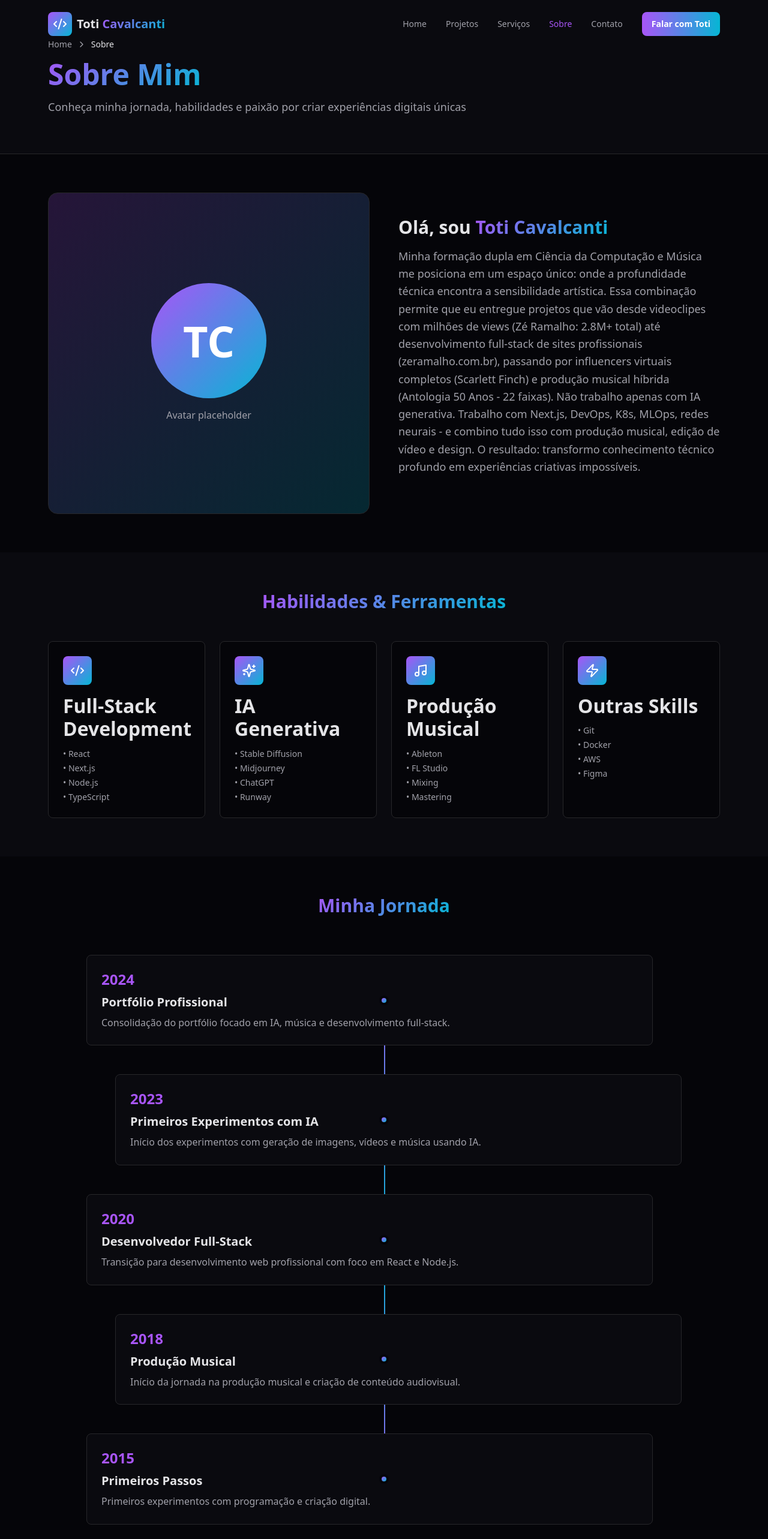
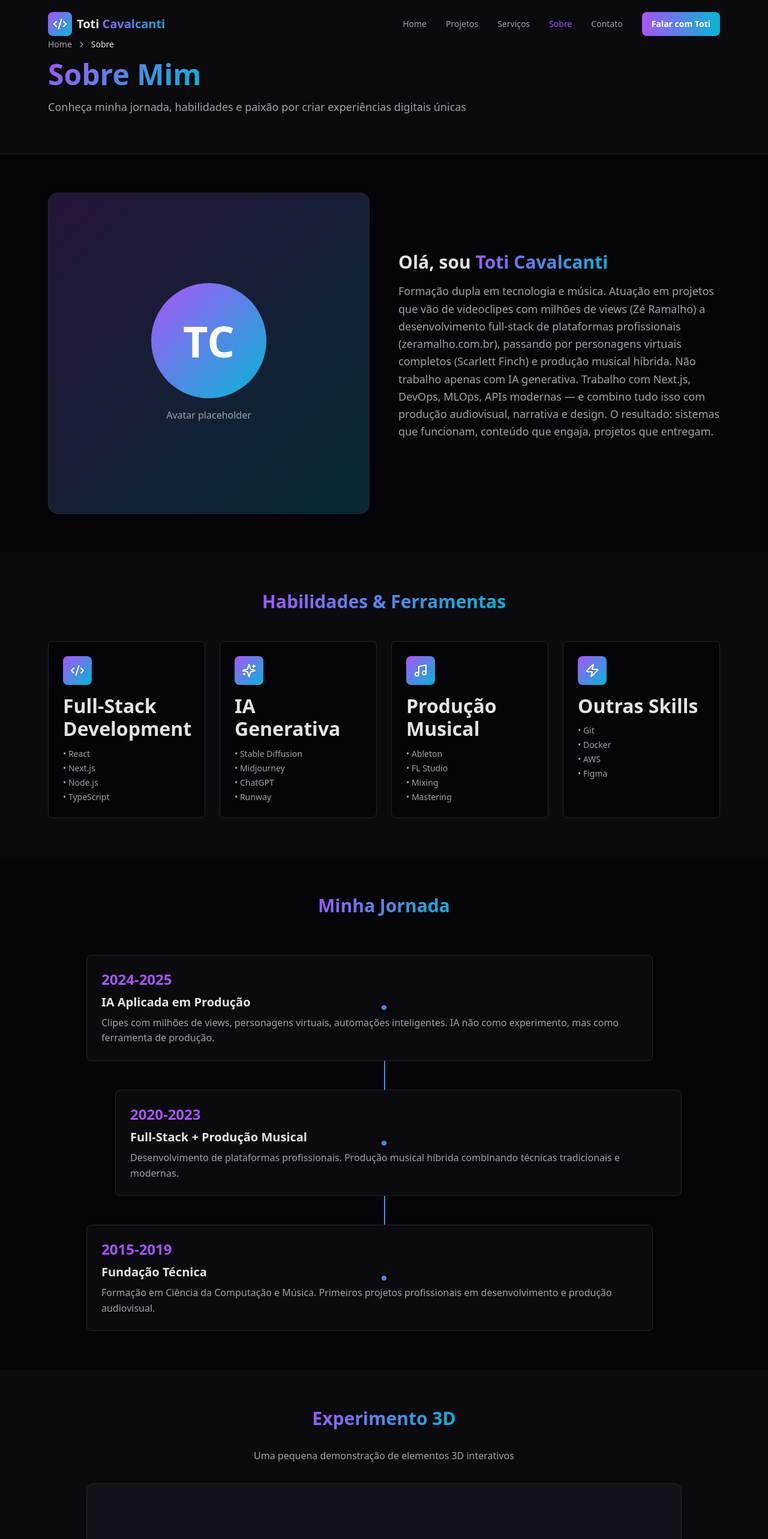
Before and after one commit to toticavalcanti/toti-portfolio, a Next.js app: page /sobre in a window 1280 px wide. Shown: the top 2566 px of the page at 60% size. Built offline with nearby package versions, Linux system fonts and the light colour scheme.

Commit message:
feat: add Hero, CTA, and Stats sections along with mock data for portfolio content.

```diff
--- a/src/components/CTASection.tsx
+++ b/src/components/CTASection.tsx
@@ -22,18 +22,18 @@ export default function CTASection() {
           className="text-center max-w-3xl mx-auto"
         >
           <h2 className="text-3xl sm:text-4xl md:text-5xl font-bold mb-4 sm:mb-5 md:mb-6">
-            Vamos conversar sobre{' '}
-            <span className="gradient-text">seu projeto</span>?
+            Vamos Conversar Sobre{' '}
+            <span className="gradient-text">Seu Projeto</span>
           </h2>
           <p className="text-base sm:text-lg md:text-xl text-foreground-secondary mb-6 sm:mb-7 md:mb-8">
-            Conte o que você precisa. Eu respondo rápido e com proposta clara.
+            Explique sua necessidade. Avalio e retorno com proposta clara.
           </p>
 
           <div className="flex flex-col sm:flex-row flex-wrap gap-3 sm:gap-4 justify-center">
             <Button size="md" asChild>
               <Link href="https://wa.me/5511999999999" target="_blank">
                 <MessageCircle size={20} className="mr-2" />
-                Falar no WhatsApp
+                Iniciar Conversa
               </Link>
             </Button>
             <Button size="md" variant="outline" asChild>
--- a/src/components/HeroSection.tsx
+++ b/src/components/HeroSection.tsx
@@ -31,7 +31,7 @@ export default function HeroSection() {
               className="inline-block mb-3 sm:mb-4 px-3 sm:px-4 py-1.5 sm:py-2 rounded-full bg-primary/10 border border-primary/20"
             >
               <span className="text-xs sm:text-sm font-medium text-primary">
-                ✨ Criador Híbrido | Tech + Arte + IA
+                ⚡ Engenheiro × Criador × Diretor Técnico
               </span>
             </motion.div>
 
@@ -41,9 +41,9 @@ export default function HeroSection() {
               transition={{ delay: 0.4, duration: 0.6 }}
               className="text-4xl sm:text-5xl md:text-6xl lg:text-7xl font-bold mb-4 sm:mb-5 md:mb-6 leading-tight"
             >
-              Transformando{' '}
-              <span className="gradient-text">Impossível</span>
-              {' '}em Realidade
+              Sistemas Inteligentes.{' '}
+              <span className="gradient-text">Conteúdo Impossível.</span>
+              {' '}Resultados Reais.
             </motion.h1>
 
             <motion.p
@@ -52,8 +52,7 @@ export default function HeroSection() {
               transition={{ delay: 0.6, duration: 0.6 }}
               className="text-base sm:text-lg md:text-xl text-foreground-secondary mb-6 sm:mb-7 md:mb-8 max-w-2xl leading-relaxed"
             >
-              Desenvolvimento full-stack, videoclipes com IA (2.8M+ views),
-              influencers virtuais e produção musical. Do código à criatividade.
+              Desenvolvimento full-stack, automação inteligente e produção audiovisual generativa. Mais de uma década construindo, testando e entregando projetos que integram código, IA e criação.
             </motion.p>
 
             <motion.div
@@ -64,12 +63,12 @@ export default function HeroSection() {
             >
               <Button size="md" asChild>
                 <Link href="/portfolio">
-                  Ver projetos <ArrowRight size={20} className="ml-2" />
+                  Projetos Realizados <ArrowRight size={20} className="ml-2" />
                 </Link>
               </Button>
               <Button size="md" variant="outline" asChild>
                 <Link href="/contato">
-                  Falar no WhatsApp
+                  Iniciar Conversa
                 </Link>
               </Button>
             </motion.div>
@@ -89,10 +88,10 @@ export default function HeroSection() {
                     <Play size={32} className="text-white ml-1" />
                   </div>
                   <p className="text-foreground font-semibold mb-1">
-                    Prova real de autoridade em IA
+                    Vídeo criado com avatar digital próprio
                   </p>
                   <p className="text-foreground-secondary text-sm">
-                    Vídeo criado com avatar digital
+                    30s sobre método, experiência e resultados
                   </p>
                 </div>
               </div>
--- a/src/components/StatsSection.tsx
+++ b/src/components/StatsSection.tsx
@@ -9,11 +9,6 @@ const stats = [
     number: '2.8M+',
     label: 'Total de Visualizações',
     description: 'Clipes de Zé Ramalho com IA',
-  },
-  {
-    number: '22',
-    label: 'Músicas Produzidas',
-    description: 'Antologia 50 Anos',
   },
   {
     number: '6',
--- a/src/mockData.ts
+++ b/src/mockData.ts
@@ -5,10 +5,10 @@ export const projects: Project[] = [
   {
     id: '1',
     title: 'Zé Ramalho - Jardim das Acácias',
-    subtitle: '920K+ visualizações',
-    description: 'Videoclipe oficial criado inteiramente com IA generativa e pós-produção profissional. Primeiro clipe de IA de Zé Ramalho, lançado em outubro/2024.',
+    subtitle: 'Clipe Oficial | IA Generativa',
+    description: 'Primeiro videoclipe oficial de Zé Ramalho produzido inteiramente com IA generativa. Trabalho com catálogo histórico, respeitando a obra original. Alcance orgânico massivo com milhões de visualizações acumuladas no YouTube.',
     category: 'clipe',
-    tags: ['IA Generativa', 'Música', 'Edição de Vídeo', 'Adobe Suite'],
+    tags: ['IA Generativa', 'Música', 'Pós-Produção', 'Direção Criativa'],
     thumbnail: 'https://i.ytimg.com/vi/hkJbYOjMi3o/maxresdefault.jpg',
     videoUrl: 'https://www.youtube.com/watch?v=hkJbYOjMi3o',
     featured: true,
@@ -17,8 +17,8 @@ export const projects: Project[] = [
   {
     id: '2',
     title: 'Zé Ramalho - Canção Agalopada',
-    subtitle: '1.9M+ visualizações',
-    description: 'Segundo videoclipe oficial com narrativa visual complexa sincronizada com a música. Técnicas avançadas de IA para manter consistência de personagens e cenários.',
+    subtitle: 'Clipe Oficial | Narrativa Complexa',
+    description: 'Videoclipe oficial com narrativa visual sincronizada. Técnicas avançadas de IA para consistência de personagens e cenários ao longo de toda a produção. Alcance orgânico massivo consolidado no YouTube.',
     category: 'clipe',
     tags: ['IA Generativa', 'Música', 'Narrativa Visual', 'Pós-Produção'],
     thumbnail: 'https://i.ytimg.com/vi/wt5Au4CtdUA/maxresdefault.jpg',
@@ -28,11 +28,11 @@ export const projects: Project[] = [
   },
   {
     id: '3',
-    title: 'Scarlett Finch - Influencer Virtual',
-    subtitle: 'Personagem completa multiplataforma',
-    description: 'Projeto completo de influencer digital: criação de persona, voz sintética, videoclipes, presença em redes sociais (YouTube, Instagram, TikTok, Pinterest). Workflow completo de produção de conteúdo com IA.',
+    title: 'Scarlett Finch',
+    subtitle: 'Case Avançado de IA Aplicada',
+    description: 'Personagem virtual completo em produção: identidade visual, voz sintética, música original, presença multiplataforma (YouTube, Instagram, TikTok, Pinterest). Sistema integrado de geração e publicação de conteúdo.',
     category: 'personagem',
-    tags: ['IA Generativa', 'Voice Cloning', 'Character Design', 'Social Media'],
+    tags: ['IA Generativa', 'Voice Synthesis', 'Character Design', 'Produção Musical', 'Multiplataforma'],
     thumbnail: 'https://i.ytimg.com/vi/FpzK-6zQmTU/hqdefault.jpg',
     videoUrl: 'https://www.youtube.com/@scarlettfinchofficial',
     demoUrl: 'https://www.instagram.com/scarlettfinchofficial/',
@@ -52,17 +52,6 @@ export const projects: Project[] = [
     date: '2024',
   },
   {
-    id: '5',
-    title: 'Antologia 50 Anos - Zé Ramalho',
-    subtitle: 'Produção Musical Híbrida',
-    description: 'Álbum comemorativo com 22 faixas remasterizadas com técnicas inovadoras. Combinação de gravações tradicionais, MIDI sequencing e IA generativa. Produção de capa com IA + edição Photoshop.',
-    category: 'producao-musical',
-    tags: ['Produção Musical', 'IA Generativa', 'MIDI', 'Audio Engineering'],
-    thumbnail: '/projects/antologia-50-anos.jpg',
-    featured: true,
-    date: '2025-upcoming',
-  },
-  {
     id: '6',
     title: 'Código Fluente',
     subtitle: 'Plataforma Educacional',
@@ -71,7 +60,19 @@ export const projects: Project[] = [
     tags: ['Educação', 'Programação', 'DevOps', 'Machine Learning'],
     thumbnail: '/projects/codigo-fluente.jpg',
     demoUrl: 'https://www.codigofluente.com.br',
-    featured: true,
+    featured: false,
+    date: '2024-ongoing',
+  },
+  {
+    id: '7',
+    title: 'Arte Generativa Aplicada',
+    subtitle: 'Laboratório Criativo | IA + Curadoria',
+    description: 'Projeto autoral explorando IA generativa, composição e identidade visual. Experimentação estética aplicada em produtos físicos. Não é loja — é laboratório de criação com aplicação prática.',
+    category: 'experimento',
+    tags: ['IA Generativa', 'Arte Digital', 'Design', 'Curadoria'],
+    thumbnail: '/projects/arte-generativa-placeholder.jpg',
+    demoUrl: 'https://www.redbubble.com/people/toticavalcanti',
+    featured: false,
     date: '2024-ongoing',
   },
 ];
@@ -82,19 +83,18 @@ export const services: Service[] = [
     id: '1',
     title: 'Desenvolvimento Web Full Stack',
     icon: 'Code',
-    description: 'Crio sites institucionais, plataformas e e-commerce com Next.js. Arquitetura escalável, performance otimizada e integração de APIs. Do MVP ao produto final, com método e prazo definido.',
+    description: 'Sites institucionais, plataformas e e-commerce com Next.js. Arquitetura escalável, performance otimizada, integração de APIs. Do MVP ao produto final.',
     whatsIncluded: [
-      'Sites institucionais e landing pages',
+      'Sites e landing pages profissionais',
       'Plataformas web e dashboards',
       'E-commerce personalizado',
-      'Integrações de APIs e sistemas legados',
-      'Otimização SEO técnica',
+      'Integração de APIs e sistemas',
+      'SEO técnico e performance',
     ],
     whoItsFor: [
-      'Startups e empresas',
-      'Projetos digitais ambiciosos',
+      'Empresas que precisam de presença digital sólida',
+      'Startups com produtos ambiciosos',
       'E-commerce e marketplaces',
-      'Plataformas SaaS',
     ],
     benefits: [
       'Arquitetura escalável e moderna',
@@ -107,19 +107,17 @@ export const services: Service[] = [
     id: '2',
     title: 'Automação e Inteligência Artificial',
     icon: 'Sparkles',
-    description: 'Desenvolvo assistentes conversacionais, automações de fluxo e integrações inteligentes que reduzem custos operacionais. Trabalho com APIs modernas e modelos de IA para criar sistemas que escalam.',
+    description: 'Assistentes conversacionais, automações de processo e integrações inteligentes. APIs modernas, LLMs e sistemas que reduzem custos operacionais.',
     whatsIncluded: [
-      'Assistentes com IA (chatbots, agentes)',
-      'Automação de processos internos',
-      'Integração de APIs (CRM, ERP, pagamentos)',
-      'Análise de dados e dashboards inteligentes',
-      'Consultoria em IA aplicada',
+      'Chatbots e agentes inteligentes',
+      'Automação de processos repetitivos',
+      'Integração de CRM, ERP, pagamentos',
+      'Análise de dados e dashboards',
     ],
     whoItsFor: [
-      'E-commerce e varejo',
-      'Empresas de atendimento',
-      'Agências e consultorias',
-      'Projetos de inovação',
+      'E-commerce com alto volume de atendimento',
+      'Empresas com processos manuais',
+      'Agências que precisam escalar',
     ],
     benefits: [
       'Redução de custos operacionais',
@@ -132,19 +130,17 @@ export const services: Service[] = [
     id: '3',
     title: 'Conteúdo Audiovisual Generativo',
     icon: 'Music',
-    description: 'Produzo videoclipes, avatares digitais e conteúdo para marcas usando ferramentas de IA generativa. Do roteiro à entrega final, com controle criativo e técnico em cada etapa.',
+    description: 'Videoclipes, avatares digitais e conteúdo para marcas usando IA generativa. Do roteiro à entrega final, com controle criativo e técnico.',
     whatsIncluded: [
       'Avatares digitais personalizados',
-      'Videoclipes e content para YouTube/redes',
+      'Videoclipes e conteúdo para redes sociais',
+      'Criação de influencers virtuais',
       'Conteúdo para marcas e campanhas',
-      'Influencers virtuais (criação e gestão)',
-      'Roteirização e produção audiovisual',
     ],
     whoItsFor: [
-      'Artistas e músicos',
-      'Marcas e agências',
+      'Artistas e músicos independentes',
+      'Marcas que querem diferenciação criativa',
       'Criadores de conteúdo',
-      'Projetos de entretenimento',
     ],
     benefits: [
       'Custo reduzido vs. produção tradicional',
@@ -157,19 +153,17 @@ export const services: Service[] = [
     id: '4',
     title: 'Produção Musical Híbrida',
     icon: 'User',
-    description: 'Produzo músicas, trilhas e identidade sonora para marcas e artistas. Combino técnicas tradicionais com IA para criar resultados únicos. Atuo em projetos que vão de singles a álbuns completos.',
+    description: 'Produção musical, trilhas e identidade sonora. Técnicas tradicionais combinadas com IA para resultados únicos. De singles a álbuns completos.',
     whatsIncluded: [
-      'Produção musical (gravação, mixagem, master)',
+      'Produção musical completa',
       'Trilhas para vídeos e podcasts',
       'Identidade sonora para marcas',
-      'Curadoria e direção musical',
-      'Artistas virtuais (criação e lançamento)',
+      'Direção musical de álbuns',
     ],
     whoItsFor: [
       'Artistas independentes',
-      'Marcas e empresas',
-      'Produtoras de conteúdo',
-      'Projetos audiovisuais',
+      'Marcas que precisam de identidade sonora',
+      'Produtoras de conteúdo audiovisual',
     ],
     benefits: [
       'Produção híbrida (tradicional + IA)',
@@ -217,29 +211,19 @@ export const posts: Post[] = [
 // Timeline
 export const timeline: TimelineItem[] = [
   {
-    year: '2024',
-    title: 'Portfólio Profissional',
-    description: 'Consolidação do portfólio focado em IA, música e desenvolvimento full-stack.',
+    year: '2024-2025',
+    title: 'IA Aplicada em Produção',
+    description: 'Clipes com milhões de views, personagens virtuais, automações inteligentes. IA não como experimento, mas como ferramenta de produção.',
   },
   {
-    year: '2023',
-    title: 'Primeiros Experimentos com IA',
-    description: 'Início dos experimentos com geração de imagens, vídeos e música usando IA.',
+    year: '2020-2023',
+    title: 'Full-Stack + Produção Musical',
+    description: 'Desenvolvimento de plataformas profissionais. Produção musical híbrida combinando técnicas tradicionais e modernas.',
   },
   {
-    year: '2020',
-    title: 'Desenvolvedor Full-Stack',
-    description: 'Transição para desenvolvimento web profissional com foco em React e Node.js.',
-  },
-  {
-    year: '2018',
-    title: 'Produção Musical',
-    description: 'Início da jornada na produção musical e criação de conteúdo audiovisual.',
-  },
-  {
-    year: '2015',
-    title: 'Primeiros Passos',
-    description: 'Primeiros experimentos com programação e criação digital.',
+    year: '2015-2019',
+    title: 'Fundação Técnica',
+    description: 'Formação em Ciência da Computação e Música. Primeiros projetos profissionais em desenvolvimento e produção audiovisual.',
   },
 ];
 
@@ -275,9 +259,9 @@ export const socialLinks: SocialLink[] = [
 // About Info
 export const aboutInfo = {
   name: 'Toti Cavalcanti',
-  title: 'Criador Híbrido | Tech + Arte + IA',
-  bio: 'Bacharel em Ciência da Computação e Flauta Transversal. Domino a convergência entre tecnologia, música e inteligência artificial para criar experiências impossíveis.',
-  extendedBio: 'Minha formação dupla em Ciência da Computação e Música me posiciona em um espaço único: onde a profundidade técnica encontra a sensibilidade artística.\n\nEssa combinação permite que eu entregue projetos que vão desde videoclipes com milhões de views (Zé Ramalho: 2.8M+ total) até desenvolvimento full-stack de sites profissionais (zeramalho.com.br), passando por influencers virtuais completos (Scarlett Finch) e produção musical híbrida (Antologia 50 Anos - 22 faixas).\n\nNão trabalho apenas com IA generativa. Trabalho com Next.js, DevOps, K8s, MLOps, redes neurais - e combino tudo isso com produção musical, edição de vídeo e design. O resultado: transformo conhecimento técnico profundo em experiências criativas impossíveis.',
+  title: 'Engenheiro × Criador × Diretor Técnico',
+  bio: 'Bacharel em Ciência da Computação e Flauta Transversal. Mais de uma década construindo sistemas, conteúdo e experiências que integram código, IA e criação.',
+  extendedBio: 'Formação dupla em tecnologia e música. Atuação em projetos que vão de videoclipes com milhões de views (Zé Ramalho) a desenvolvimento full-stack de plataformas profissionais (zeramalho.com.br), passando por personagens virtuais completos (Scarlett Finch) e produção musical híbrida.\n\nNão trabalho apenas com IA generativa. Trabalho com Next.js, DevOps, MLOps, APIs modernas — e combino tudo isso com produção audiovisual, narrativa e design.\n\nO resultado: sistemas que funcionam, conteúdo que engaja, projetos que entregam.',
   avatar: '/avatar.jpg',
   email: 'contato@toticavalcanti.com',
   whatsapp: '+5511999999999',
```
Also changed, not shown: 1 other file (tests, documents, lock files or other folders).
